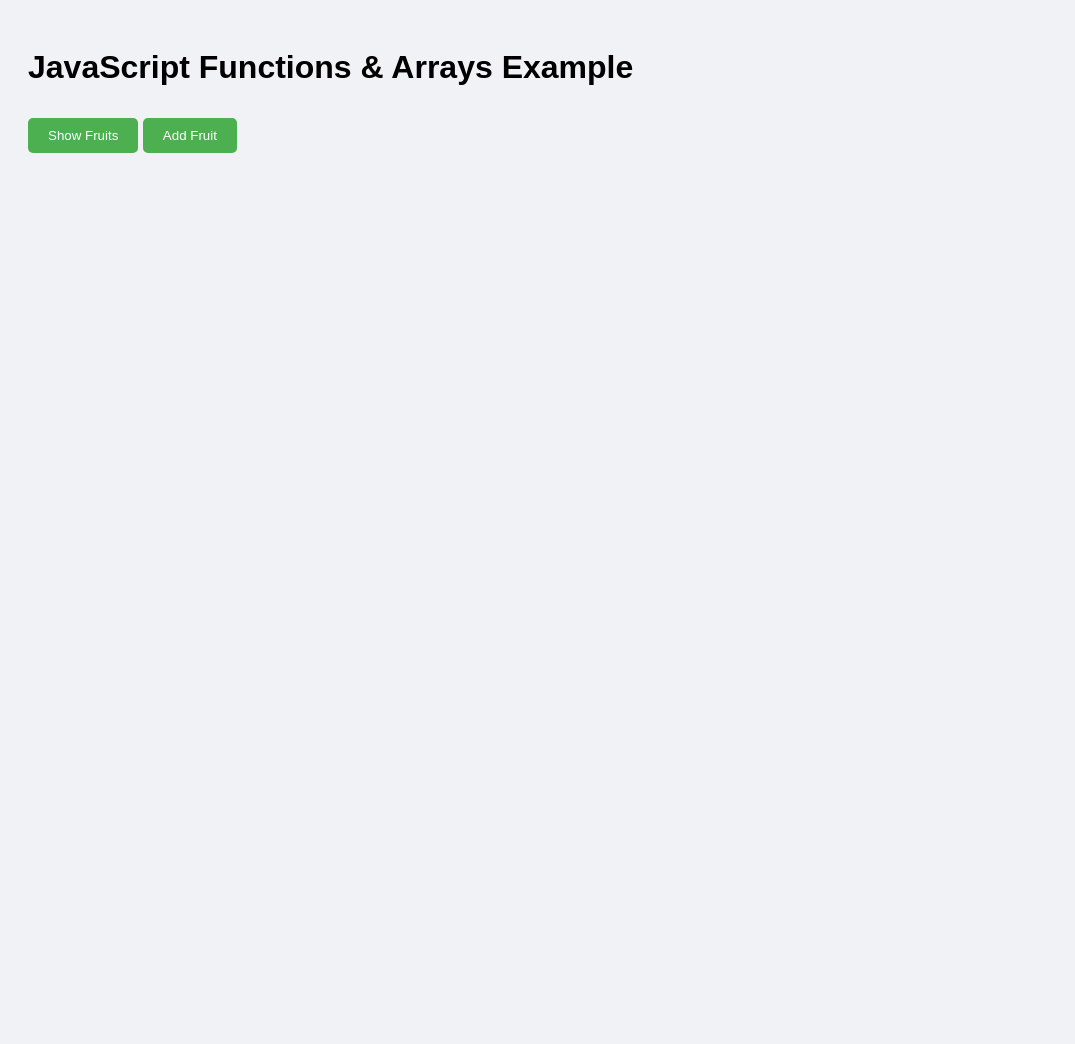
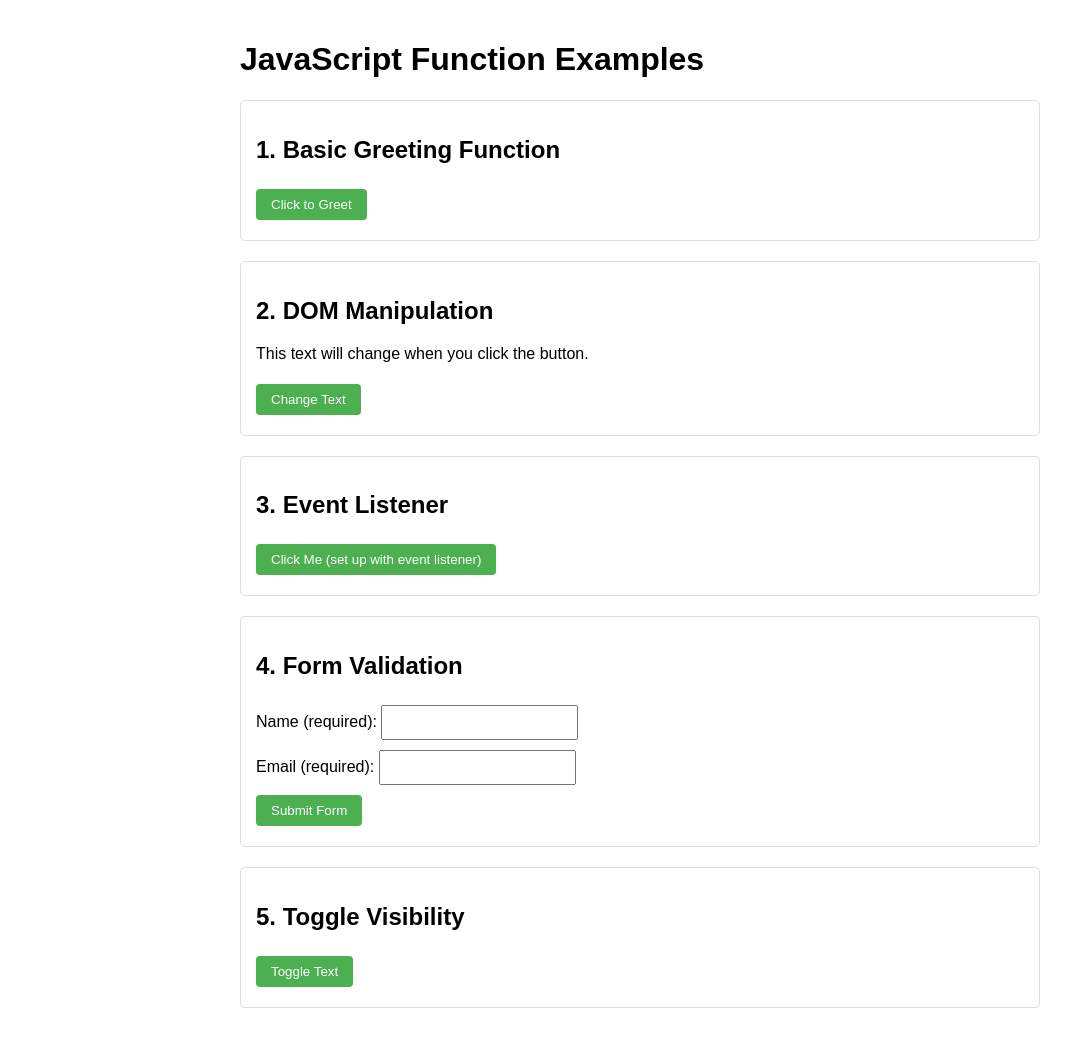
Before and after one commit to Jaskaran607/javascript-function, a plain HTML site: page index.html in a window 1280 px wide. Shown: the whole page, without its empty margins (0-1075 px from the left). Before the commit the page ends 800 px from the top, so only its background shows below. Drawn offline with Linux system fonts and the light colour scheme.

Commit message:
Update index.html

```diff
--- a/index.html
+++ b/index.html
@@ -2,58 +2,153 @@
 <html lang="en">
 <head>
     <meta charset="UTF-8">
-    <title>JavaScript Functions and Arrays Example</title>
+    <meta name="viewport" content="width=device-width, initial-scale=1.0">
+    <title>JavaScript Function Examples</title>
     <style>
         body {
             font-family: Arial, sans-serif;
-            background-color: #f0f2f5;
+            max-width: 800px;
+            margin: 0 auto;
             padding: 20px;
         }
+        .example {
+            border: 1px solid #ddd;
+            padding: 15px;
+            margin-bottom: 20px;
+            border-radius: 5px;
+        }
         button {
-            padding: 10px 20px;
-            margin-top: 10px;
+            padding: 8px 15px;
             background-color: #4CAF50;
             color: white;
             border: none;
+            border-radius: 4px;
             cursor: pointer;
-            border-radius: 5px;
+            margin: 5px 0;
         }
         button:hover {
             background-color: #45a049;
         }
-        #output {
-            margin-top: 20px;
-            font-size: 18px;
+        input {
+            padding: 8px;
+            margin: 5px 0;
+        }
+        .error {
+            border: 1px solid red;
         }
     </style>
 </head>
 <body>
+    <h1>JavaScript Function Examples</h1>
 
-    <h1>JavaScript Functions & Arrays Example</h1>
+    <!-- Example 1: Basic Function -->
+    <div class="example">
+        <h2>1. Basic Greeting Function</h2>
+        <button onclick="greetUser('Sarah')">Click to Greet</button>
+    </div>
 
-    <button onclick="showFruits()">Show Fruits</button>
-    <button onclick="addFruit()">Add Fruit</button>
+    <!-- Example 2: DOM Manipulation -->
+    <div class="example">
+        <h2>2. DOM Manipulation</h2>
+        <p id="changeableText">This text will change when you click the button.</p>
+        <button onclick="changeText('changeableText', 'The text has been changed!')">Change Text</button>
+    </div>
 
-    <div id="output"></div>
+    <!-- Example 3: Event Listener -->
+    <div class="example">
+        <h2>3. Event Listener</h2>
+        <button id="eventButton">Click Me (set up with event listener)</button>
+    </div>
+
+    <!-- Example 4: Form Validation -->
+    <div class="example">
+        <h2>4. Form Validation</h2>
+        <form id="sampleForm" onsubmit="return validateForm('sampleForm')">
+            <div>
+                <label>Name (required):</label>
+                <input type="text" id="name" required>
+            </div>
+            <div>
+                <label>Email (required):</label>
+                <input type="email" id="email" required>
+            </div>
+            <button type="submit">Submit Form</button>
+        </form>
+    </div>
+
+    <!-- Example 5: Toggle Visibility -->
+    <div class="example">
+        <h2>5. Toggle Visibility</h2>
+        <p id="toggleText" style="display: none;">This element can be toggled!</p>
+        <button onclick="toggleVisibility('toggleText')">Toggle Text</button>
+    </div>
 
     <script>
-        // Array of fruits
-        let fruits = ["Apple", "Banana", "Orange"];
-
-        // Function to display fruits
-        function showFruits() {
-            document.getElementById("output").innerHTML = "Fruits: " + fruits.join(", ");
+        // 1. Basic Greeting Function
+        function greetUser(name) {
+            alert(`Hello, ${name}! Welcome to our website.`);
         }
 
-        // Function to add a fruit
-        function addFruit() {
-            let newFruit = prompt("Enter a fruit name:");
-            if (newFruit) {
-                fruits.push(newFruit);
-                showFruits();
+        // 2. DOM Manipulation Function
+        function changeText(elementId, newText) {
+            const element = document.getElementById(elementId);
+            if (element) {
+                element.textContent = newText;
+            } else {
+                console.error(`Element with ID ${elementId} not found`);
+            }
+        }
+
+        // 3. Event Listener Function
+        function setupButton(buttonId, callback) {
+            const button = document.getElementById(buttonId);
+            if (button) {
+                button.addEventListener('click', callback);
+            }
+        }
+
+        // Setup the event button
+        setupButton('eventButton', function() {
+            alert('Button was clicked using an event listener!');
+        });
+
+        // 4. Form Validation Function
+        function validateForm(formId) {
+            const form = document.getElementById(formId);
+            const inputs = form.querySelectorAll('input[required]');
+            let isValid = true;
+
+            inputs.forEach(input => {
+                if (!input.value.trim()) {
+                    input.classList.add('error');
+                    isValid = false;
+                } else {
+                    input.classList.remove('error');
+                }
+            });
+
+            if (isValid) {
+                alert('Form is valid and would be submitted!');
+                // In a real application, you would return true to allow submission
+                // form.submit();
+            } else {
+                alert('Please fill in all required fields.');
+            }
+
+            return false; // Prevent actual form submission for this demo
+        }
+
+        // 5. Toggle Visibility Function
+        function toggleVisibility(elementId) {
+            const element = document.getElementById(elementId);
+            if (element) {
+                if (element.style.display === 'none') {
+                    element.style.display = 'block';
+                } else {
+                    element.style.display = 'none';
+                }
             }
         }
     </script>
-
 </body>
 </html>
```
